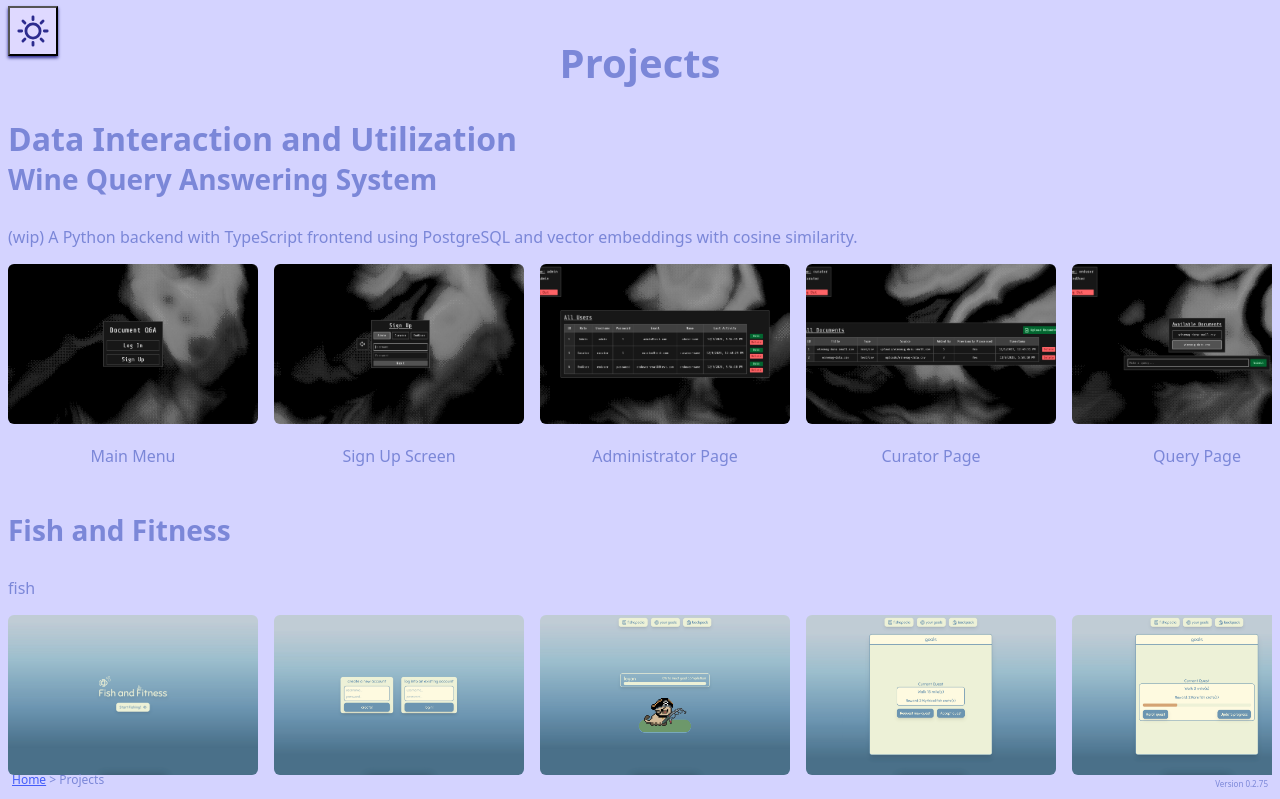
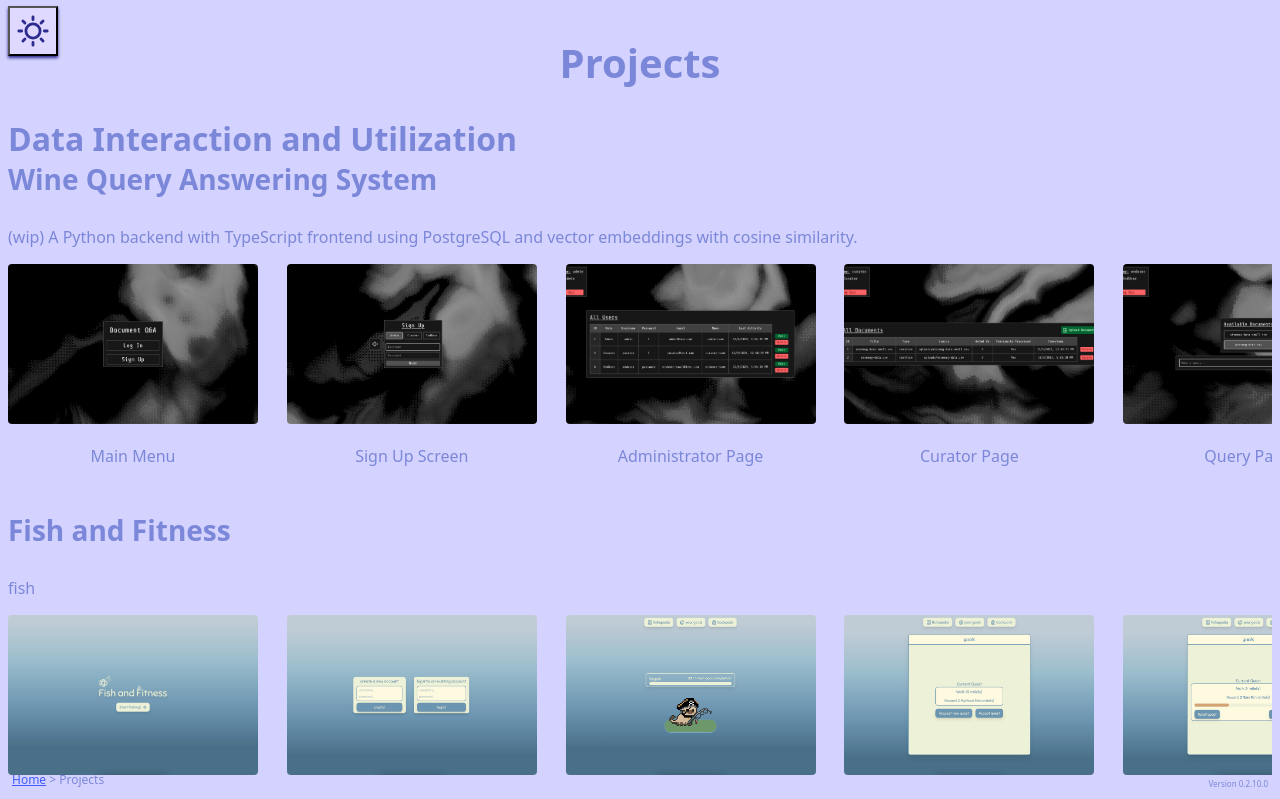
Before and after one commit to JJonKang/Portfolio, a React (Vite) app in the folder react-app/: page /projects in a window 1280 px wide. Shown: the top 799 px of the page. Built offline with nearby package versions, Linux system fonts and the light colour scheme; a web font is replaced by a local one.

Commit message:
1) More css fixes and tinkering 2) Added a click-to-see-image-better feature to images

```diff
--- a/react-app/src/App.jsx
+++ b/react-app/src/App.jsx
@@ -10,7 +10,7 @@ import Contacts from './pages/Contacts.jsx'
 /////////////////////////////////////
 // Easily change the version name
 function Version() {
-  return "Version 0.2.75"
+  return "Version 0.2.10.0"
 }
 
 /////////////////////////////////////
--- a/react-app/src/index.css
+++ b/react-app/src/index.css
@@ -6,10 +6,18 @@ misc 2:  #9290C3
 */
 
 /*
-priority layers:
+priority layers (z-index):
 0: default
 5: light button
+10: centered zoomed image
 */
+
+/* Mainly for priority layering for now */
+:root {
+  --default: 0;
+  --light-button: 5;
+  --centered-image: 10;
+}
 
 /* Background */
 body {
@@ -37,19 +45,6 @@ body.light {
   border-bottom: 1.5px solid #1e1d5f;
   box-shadow: 0 2px 3px #2c2b8e;
 }
-
-/* wip? */
-/* .line-c {
-  position: absolute;
-  width: 290px;
-  margin-right: 0px;
-  margin-top: -250px;
-  height: 300px;
-  right: 0;
-  border-left: 1.5px solid #1e1d5f;
-  border-bottom: 1.5px solid #1e1d5f;
-  box-shadow: 0px 2px 3px #2c2b8e;
-} */
 
 /* Generic Text */
 h1, h2, h3, p, .footer-text, .box-buttons, .box-btn, .contact-divider {
@@ -112,7 +107,7 @@ p { font-size: 1.0rem; color: #7b87d8;}
   color: #2c2b8e;
   transition: background-color 0.3s ease;
   box-shadow: 0 2px 3px #2c2b8e;
-  z-index: 5; /* Priority layer */
+  z-index: var(--light-button); /* Priority layer */
 }
 
 .box-btn {
--- a/react-app/src/pages/Projects.jsx
+++ b/react-app/src/pages/Projects.jsx
@@ -1,5 +1,5 @@
 import '../projects.css'
-import { useRef } from 'react'
+import { useRef, useState } from 'react'
 
 const projects = [
   {
@@ -77,20 +77,26 @@ const projects = [
 
 function ImageScroller({ images }) {
   const ref = useRef(null)
+  const [expanded, setExpanded] = useState(null)
 
   return (
-    <div>
+    <>
+      {expanded !== null && (
+        <div className="zoom" onClick={() => setExpanded(null)}>
+          <img src={images[expanded].src} className="expanded-img" />
+        </div>
+      )}
       <div className="scroller" ref={ref}>
         {images.map((img, i) => (
           <div className="scroller-item" key={i}>
-            <img src={img.src} alt={img.caption} />
+            <img src={img.src} alt={img.caption} onClick={() => setExpanded(i)}/>
             <p>{img.caption}</p>
           </div>
         ))}
       </div>
-    </div>
-  )
-}
+    </>
+  );
+};
 
 function Projects() {
   return (
@@ -111,7 +117,7 @@ function Projects() {
         ))}
       </div>
     </div>
-  )
-}
+  );
+};
 
 export default Projects
--- a/react-app/src/projects.css
+++ b/react-app/src/projects.css
@@ -1,24 +1,54 @@
 /* The projects webpage has the largest amount of required css details
 ///so that's why it gets its own dedicated file */
+
+/*
+priority layers (z-index):
+0: default
+5: light button
+10: centered zoomed image
+*/
 
 .scroller {
   display: flex;
   overflow-x: auto;
-  gap: 1rem;
-  scroll-snap-type: x mandatory;
-  cursor: grab;
+  gap: 1.8rem;
 }
 
 .scroller-item {
-  scroll-snap-align: start;
   min-width: 250px;
   text-align: center;
-  flex-shrink: 0;
 }
 
 .scroller-item img {
   width: 250px;
   height: 160px;
   object-fit: cover;
-  border-radius: 6px;
+  border-radius: 4px;
+  cursor: pointer;
 }
+
+/* .img:active{
+  position: fixed;
+  top: 50%;
+  left: 50%;
+  transform: scale(2);
+  transition: 0.6s ease;
+} */
+
+.zoom {
+  position: fixed;
+  top: 0;
+  left: 0;
+  width: 100%;
+  height: 100%;
+  background: rgba(0,0,0,0.88);
+  display: flex;
+  align-items: center;
+  justify-content: center;
+  z-index: var(--centered-image);
+}
+
+.expanded-img {
+  max-width: 75%;
+  max-height: 75%;
+}
```
